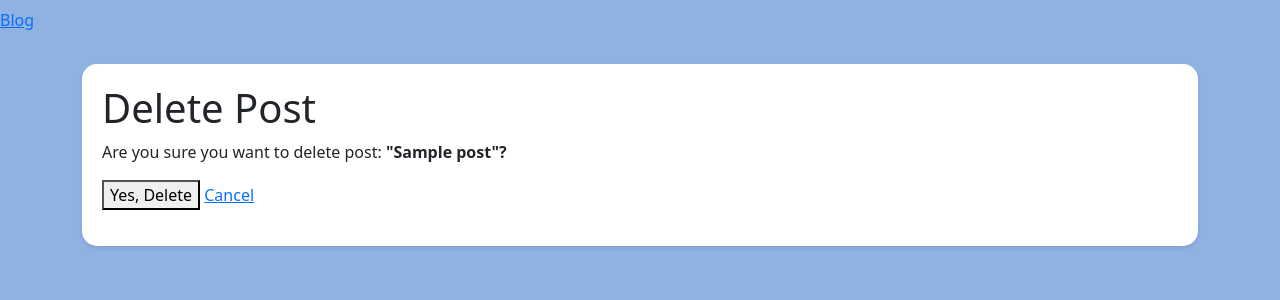
After one commit to sunnyaquostic/Django-application-blog, a Django app: template blog/templates/blog/post_delete.html in a window 1280 px wide. The commit adds this page. Shown: the top 300 px of the page. Run offline with Django 5.2, Linux system fonts and the light colour scheme; the template is opened without the code that fills it: most values are stand-ins (such as "Sample title", 1, 10 or a date in 2020).

Commit message:
add basic crud operation to the blog

```diff
--- a/blog/models.py
+++ b/blog/models.py
@@ -1,4 +1,5 @@
 from django.db import models
+from django.urls import reverse
 
 # Create your models here.
 class Post(models.Model):
@@ -8,3 +9,6 @@ class Post(models.Model):
 
     def __str__(self):
         return self.title
+
+    def get_absolute_url(self):
+        return reverse("post-detail", args=[str(self.id)])
--- /dev/null
+++ b/blog/templates/blog/base.html
@@ -0,0 +1,43 @@
+<!DOCTYPE html>
+<html lang="en">
+<head>
+    <meta charset="UTF-8">
+    <meta name="viewport" content="width=device-width, initial-scale=1.0">
+    <title>Blog</title>
+    <link href="https://cdn.jsdelivr.net/npm/bootstrap@5.3.5/dist/css/bootstrap.min.css"
+        rel="stylesheet" integrity="sha384-SgOJa3DmI69IUzQ2PVdRZhwQ+dy64/BUtbMJw1MZ8t5HZApcHrRKUc4W0kG879m7"
+        crossorigin="anonymous"
+    >
+
+    <style>
+        body {
+            background-color: #8fb2e0;
+        }
+
+        .content-section {
+            background: white;
+            padding: 20px;
+            border-radius: 15px;
+            box-shadow: 0 2px 4px rgba(0, 0, 0, 0.1);
+            margin-bottom: 20px;
+        }
+    </style>
+</head>
+<body>
+    <nav class="navbar navbar-expand-lg mb-4">
+        <a href="{% url 'home' %}">Blog</a>
+    </nav>
+
+    <main class="container">
+        {%block content  %}
+
+        {%endblock content  %}
+    </main>
+
+
+    <script src="https://cdn.jsdelivr.net/npm/bootstrap@5.3.5/dist/js/bootstrap.bundle.min.js"
+        integrity="sha384-k6d4wzSIapyDyv1kpU366/PK5hCdSbCRGRCMv+eplOQJWyd1fbcAu9OCUj5zNLiq"
+        crossorigin="anonymous"
+    ></script>
+</body>
+</html>
--- /dev/null
+++ b/blog/templates/blog/post_delete.html
@@ -0,0 +1,15 @@
+{% extends "blog/base.html" %}
+
+{% block content %}
+    <div class="content-section">
+        <h1>Delete Post</h1>
+        <div class="mb-3">
+            <p>Are you sure you want to delete post: <b> "{{post.title}}"? </b></p>
+            <form method="post">
+                {%csrf_token%}
+                <button type="submit">Yes, Delete</button>
+                <a href="{% url 'home' %}">Cancel</a>
+            </form>
+        </div>
+    </div>
+{% endblock content %}
--- a/blog/urls.py
+++ b/blog/urls.py
@@ -2,5 +2,9 @@ from django.urls import path
 from . import views
 
 urlpatterns = [
-    path("", views.home, name="home")
+    path("", views.home, name="home"),
+    path("post/<int:pk>", views.post_details, name="post-detail"),
+    path("post/new/", views.PostcreateView.as_view(), name="post-create"),
+    path("post/<int:pk>/edit/", views.PostUpdateView.as_view(), name="post-update"),
+    path("post/<int:pk>/delete/", views.PostDeleteView.as_view(), name="post-delete")
 ]
```
Also changed, not shown: blog/templates/blog/home.html (+34 -16 lines), blog/templates/blog/post_detail.html (added, +14 -0 lines), blog/templates/blog/post_form.html (added, +22 -0 lines), blog/views.py (+26 -1 lines), db.sqlite3, 1 other file.
